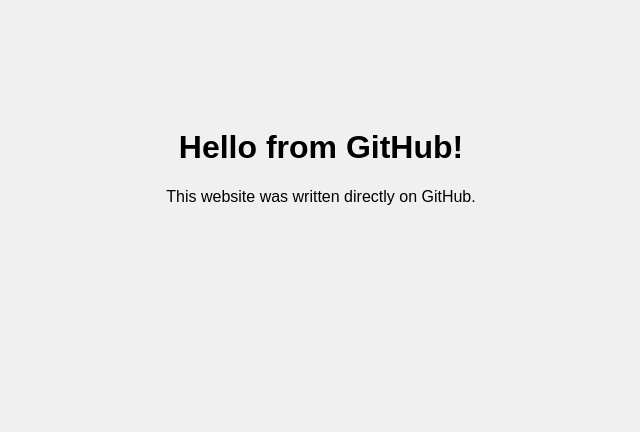
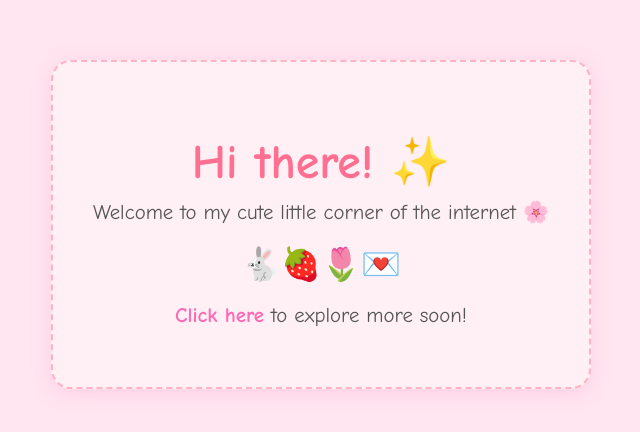
Before and after one commit to dawnmererighthere/FireAndForget, a plain HTML site: page index.html in a window 1280 px wide. Shown: the whole page, without its empty margins (319-959 px from the left). Drawn offline with Linux system fonts and the light colour scheme.

Commit message:
Update index.html"

```diff
--- a/index.html
+++ b/index.html
@@ -1,18 +1,61 @@
 <!DOCTYPE html>
-<html>
+<html lang="en">
   <head>
-    <title>My Site</title>
+    <meta charset="UTF-8" />
+    <title>Welcome to My Cozy Site ☁️</title>
     <style>
       body {
-        font-family: sans-serif;
-        background-color: #f0f0f0;
+        background: #ffe6f0;
+        font-family: "Comic Sans MS", "Segoe UI", sans-serif;
+        color: #444;
         text-align: center;
-        padding-top: 100px;
+        padding: 60px;
+        margin: 0;
+      }
+
+      h1 {
+        color: #ff6f91;
+        font-size: 3em;
+        margin-bottom: 0.2em;
+      }
+
+      p {
+        font-size: 1.3em;
+        margin-top: 0;
+        color: #555;
+      }
+
+      .container {
+        background: #fff0f5;
+        border: 2px dashed #ffb3c6;
+        border-radius: 20px;
+        display: inline-block;
+        padding: 40px;
+        box-shadow: 0 4px 20px rgba(255, 153, 204, 0.3);
+      }
+
+      a {
+        text-decoration: none;
+        color: #ff69b4;
+        font-weight: bold;
+      }
+
+      a:hover {
+        color: #ff1493;
+      }
+
+      .emoji {
+        font-size: 2em;
+        margin: 20px 0;
       }
     </style>
   </head>
   <body>
-    <h1>Hello from GitHub!</h1>
-    <p>This website was written directly on GitHub.</p>
+    <div class="container">
+      <h1>Hi there! ✨</h1>
+      <p>Welcome to my cute little corner of the internet 🌸</p>
+      <div class="emoji">🐇🍓🌷💌</div>
+      <p><a href="#">Click here</a> to explore more soon!</p>
+    </div>
   </body>
 </html>
```
